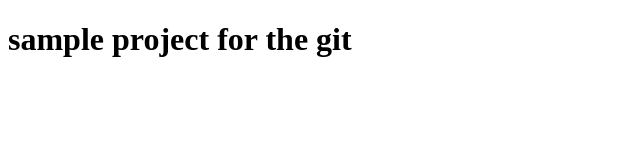
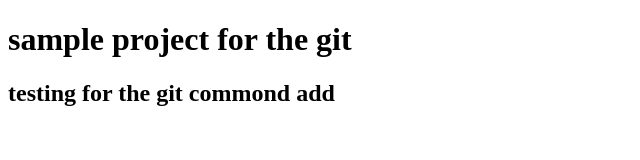
Before and after one commit to amarsaiMaduru/commercee, a plain HTML site: page index.html in a window 1280 px wide. Shown: the whole page, without its empty margins (0-640 px from the left). Drawn offline with Linux system fonts and the light colour scheme.

Commit message:
added the two files with modification

```diff
--- a/index.html
+++ b/index.html
@@ -7,5 +7,6 @@
 </head>
 <body>
     <h1>sample project for the git</h1>
+    <h2>testing for the git commond add</h2>
 </body>
 </html>
```
Also changed, not shown: about.html (added), footer.html (added).
